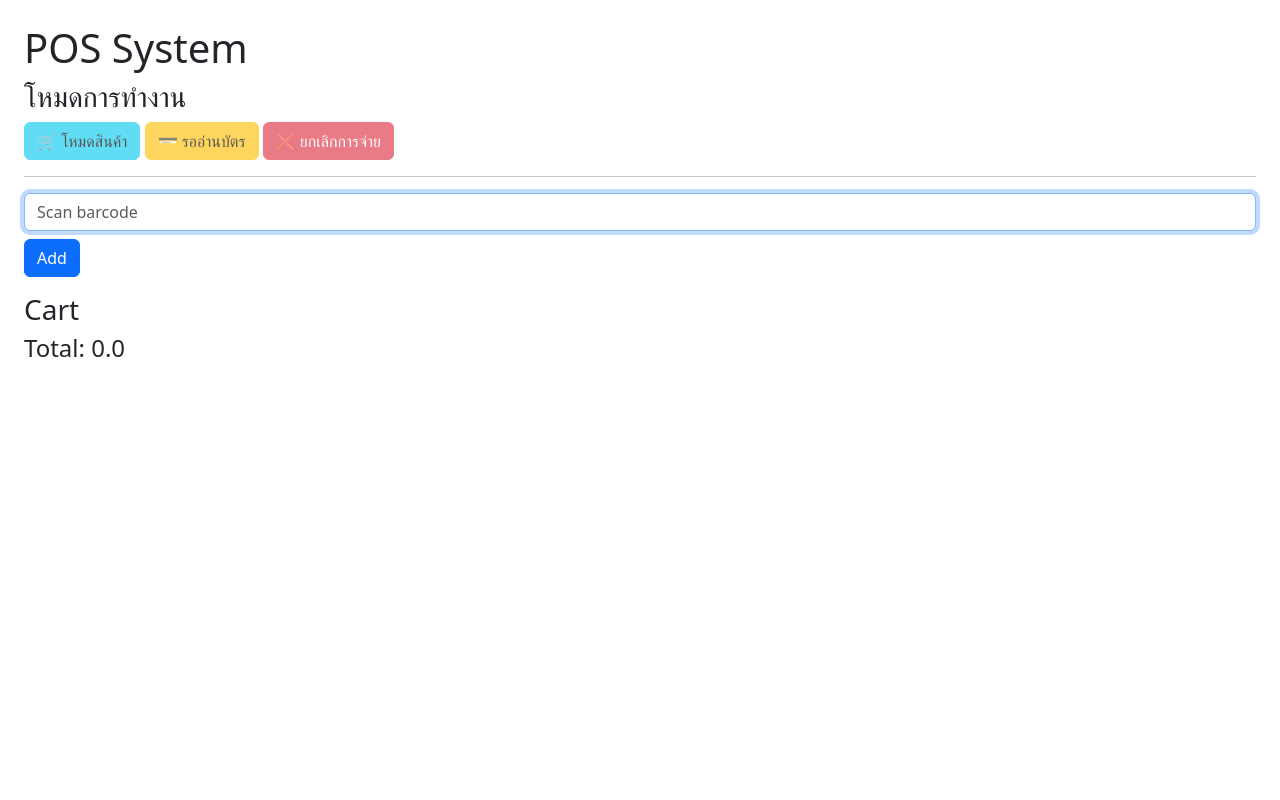
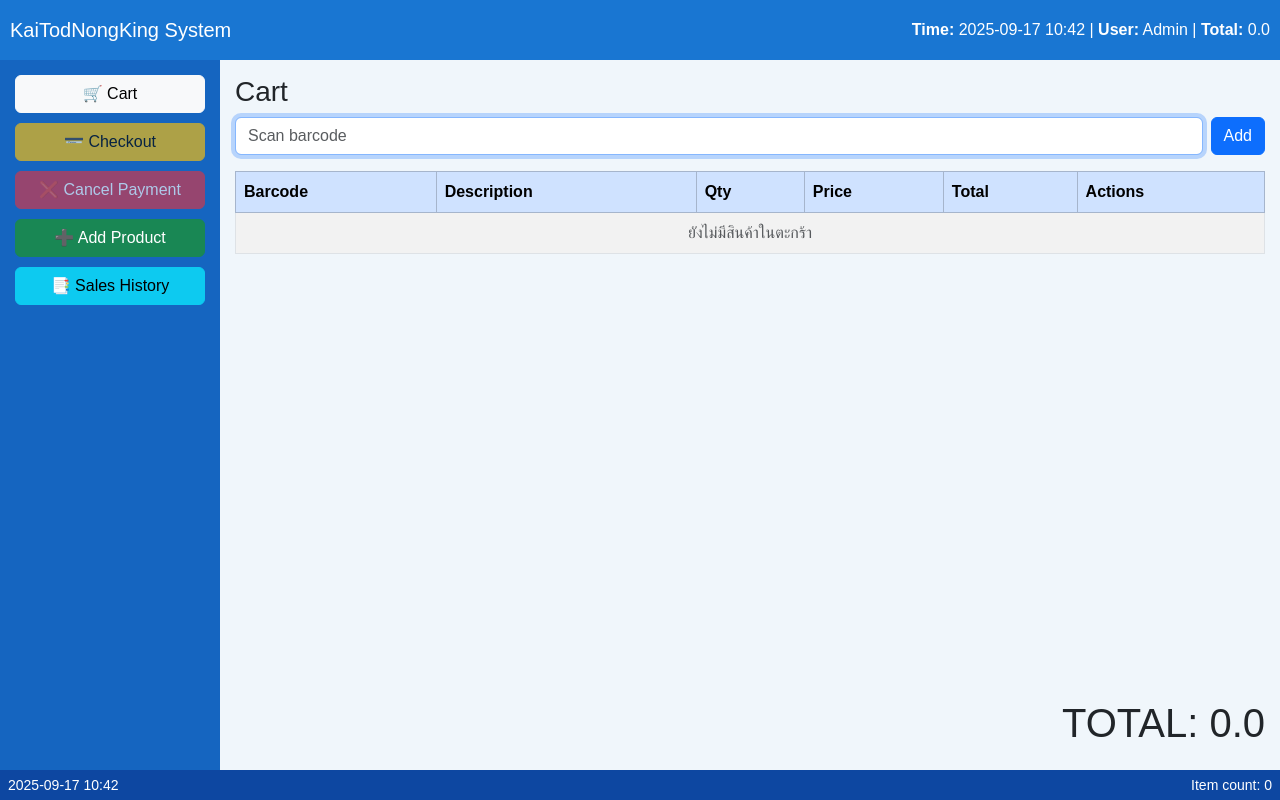
Before and after one commit to Junemo-star/embedded-projects, a Flask app: page / in a window 1280 px wide. Run offline with Flask 3, Linux system fonts and the light colour scheme; parts of the project's set-up code (start-up, migrations or seed data) failed here and were passed over; some libraries are stand-ins or nearby versions.

Commit message:
feat: Enhance POS system with product management and sales history features
- Added product addition and update functionality in `app.py` and `product_component.py`.
- Implemented sales history retrieval and display in `app.py` and `sales.html`.
- Updated the main interface in `index.html` to include links for adding products and viewing sales history.
- Created a new template `add_product.html` for adding and updating products.
- Improved UI styling for better user experience across all templates.
- Added error handling and user feedback for product management operations.
- Integrated Google Sheets API for product and sales data management.

```diff
--- a/addProduct.py
+++ b/demo/addProduct.py
@@ -11,7 +11,6 @@ scope = ["https://spreadsheets.google.com/feeds", "https://www.googleapis.com/au
 creds = ServiceAccountCredentials.from_json_keyfile_name("credentials.json", scope)
 client = gspread.authorize(creds)
 sheet = client.open_by_key(SHEET_ID).worksheet(SHEET_NAME)
-
 
 def add_new_product(barcode, name, price, qty):
     """เพิ่มสินค้าใหม่ลง Google Sheet"""
--- a/web/app.py
+++ b/web/app.py
@@ -7,6 +7,7 @@ from googleapiclient.discovery import build
 from google.auth.transport.requests import Request
 from google.oauth2.credentials import Credentials
 from google_auth_oauthlib.flow import InstalledAppFlow
+from product_component import add_or_update_product, list_products
 
 # ---------------- Config ----------------
 ser = serial.Serial("/dev/ttyS1", 9600, timeout=1)
@@ -93,7 +94,7 @@ def update_product_amount(barcode, qty):
             if str(row["barcode"]).strip() == str(barcode).strip():
                 old_amount = int(row["amount"])
                 new_amount = max(0, old_amount - qty)
-                sheet_product.update_cell(i,4,new_amount)  # column D = amount
+                sheet_product.update_cell(i,4,new_amount)
                 return True
     except Exception as e:
         print("Update amount error:", e)
@@ -109,6 +110,25 @@ def save_history(user_uid, total_price, cart):
         total_price,
         total_qty
     ])
+
+def list_sales():
+    """ดึงประวัติการขายจาก Google Sheet"""
+    try:
+        data = sheet_history.get_all_records()
+        sales = []
+        for row in data:
+            sales.append({
+                "time": row.get("time"),
+                "order": row.get("oder"),
+                "uid": row.get("user_buy"),
+                "price": row.get("price"),
+                "total_amount": row.get("total_amount")
+            })
+        return sales
+    except Exception as e:
+        print("⚠️ โหลดประวัติการขายไม่สำเร็จ:", e)
+        return []
+
 
 # ---------------- Cart Func ----------------
 def add_to_cart(barcode, name, price):
@@ -135,7 +155,6 @@ def update_cart_qty(barcode, action):
 
 # ---------------- Arduino Update ----------------
 def send_cart_update():
-    """ส่งข้อมูลล่าสุดไปให้ Arduino"""
     if cart:
         last_item = cart[-1]
         ser.write(b"MODE:PRODUCT\n")
@@ -153,8 +172,7 @@ def reset_to_product(clear_cart=True):
     current_uid = None
     current_user = None
     mode = "product"
-    ser.write(b"MODE:PRODUCT\n")
-    ser.flush()
+    send_cart_update()
 
 @app.route("/mode/<target>", methods=["POST"])
 def switch_mode(target):
@@ -167,7 +185,6 @@ def switch_mode(target):
             ser.write(b"MODE:UID\n")
             ser.flush()
     elif target == "cancel":
-        # ❌ ไม่ล้างตะกร้า แค่รีเซ็ตบัตรและกลับไปโหมด UID
         current_uid = None
         current_user = None
         mode = "uid"
@@ -176,7 +193,7 @@ def switch_mode(target):
         ser.flush()
     return redirect(url_for("index"))
 
-# ---------------- Serial Reader Thread ----------------
+# ---------------- Serial Reader ----------------
 def read_serial_loop():
     while True:
         if ser.in_waiting > 0:
@@ -197,14 +214,14 @@ threading.Thread(target=read_serial_loop, daemon=True).start()
 # ---------------- Routes ----------------
 @app.route("/")
 def index():
-    return render_template("index.html", cart=cart, total=total_price, user=current_user, mode=mode)
+    return render_template("index.html", cart=cart, total=total_price, user=current_user, mode=mode,
+                           now=datetime.now().strftime("%Y-%m-%d %H:%M"))
 
 @app.route("/scan", methods=["POST"])
 def scan():
     global total_price, mode
     if mode != "product":
         return redirect(url_for("index"))
-
     code = request.form["barcode"]
     result = find_barcode_online(code)
     if not result.empty:
@@ -221,6 +238,23 @@ def update_cart_route(barcode, action):
     send_cart_update()
     return redirect(url_for("index"))
 
+@app.route("/add_product", methods=["GET", "POST"])
+def add_product():
+    if request.method == "POST":
+        barcode = request.form.get("barcode")
+        name = request.form.get("name")
+        price = request.form.get("price")
+        qty = request.form.get("qty")
+        add_or_update_product(barcode, name, price, qty)
+        return redirect(url_for("add_product"))
+    return render_template("add_product.html", products=list_products(),
+                           user=current_user, now=datetime.now().strftime("%Y-%m-%d %H:%M"))
+
+@app.route("/sales")
+def sales_page():
+    return render_template("sales.html", sales=list_sales(), user=current_user,
+                           now=datetime.now().strftime("%Y-%m-%d %H:%M"))
+
 @socketio.on("auth_user")
 def auth_user(data):
     global current_uid, current_user, cart, total_price, mode
@@ -230,47 +264,37 @@ def auth_user(data):
     user,row = get_user_by_uid(uid)
     if not user:
         emit("auth_result", {"success": False, "msg": "❌ ไม่พบผู้ใช้ กรุณาสแกนใหม่"})
-        ser.write(b"FAIL_UID\n"); ser.flush()
-        mode = "uid"   # ✅ คงรอ UID ต่อ
-        current_uid = None
-        current_user = None
+        # ser.write(b"FAIL_UID\n"); ser.flush()
+        # mode = "uid"
+        switch_mode("cancel")
+        print("test")
         return
 
     if str(user["password"]) != str(pwd):
         emit("auth_result", {"success": False, "msg": "❌ รหัสผิด กรุณาลองใหม่"})
         ser.write(b"FAIL_PWD\n"); ser.flush()
-        mode = "uid"   # ✅ คงรอรหัสต่อ
-        current_uid = uid
+        mode = "uid"
         return
 
     if float(user["credit"]) < total_price:
         emit("auth_result", {"success": False, "msg": "❌ เครดิตไม่พอ กรุณาใช้บัตรอื่น"})
-        ser.write(b"FAIL_CREDIT\n"); ser.flush()
-        mode = "uid"   # ✅ คงรอ UID ต่อ
-        current_uid = None
-        current_user = None
+        # ser.write(b"FAIL_CREDIT\n");
+        # ser.flush()
+        # mode = "uid"
+        switch_mode("cancel")
         return
 
-    # ✅ รหัสถูก
     current_uid = uid
     current_user = user
-
-    # update credit
     new_credit = float(current_user["credit"]) - total_price
     update_credit(current_user["row"], new_credit)
 
-    # update product amount
     for item in cart:
         update_product_amount(item["barcode"], item["qty"])
 
-    # save history
     save_history(current_uid, total_price, cart)
 
-    # send email
-    order_list = "\n".join([
-        f"- {i['name']} x{i['qty']} = {i['price']*i['qty']}"
-        for i in cart
-    ])
+    order_list = "\n".join([f"- {i['name']} x{i['qty']} = {i['price']*i['qty']}" for i in cart])
     receipt = f"""
 🧾 Receipt
 --------------------------
@@ -286,10 +310,7 @@ Thank you for shopping!
 """
     send_email(current_user["email"], "Receipt - POS System", receipt)
 
-    # ส่งสัญญาณกลับไป Arduino
     ser.write(b"PAYMENT SUCCESS\n"); ser.flush()
-
-    # reset → ตะกร้าว่างหลังจ่ายเสร็จ
     reset_to_product(clear_cart=True)
     emit("auth_result", {"success": True, "msg": f"✅ จ่ายเรียบร้อย (คุณ {user['name']})"})
 
--- a/web/templates/index.html
+++ b/web/templates/index.html
@@ -1,104 +1,177 @@
 <!DOCTYPE html>
 <html>
 <head>
-  <title>POS System</title>
+  <title>Pos System</title>
   <link rel="stylesheet" href="https://cdn.jsdelivr.net/npm/bootstrap@5.3.2/dist/css/bootstrap.min.css">
   <script src="https://cdn.socket.io/4.5.4/socket.io.min.js"></script>
+  <style>
+    html, body {
+      height: 100%;
+      margin: 0;
+      overflow: hidden; /* ❌ ปิด scroll ทั้งหน้า */
+    }
+    body { background: #f0f6fb; font-family: Arial, sans-serif; }
+
+    .pos-header { background: #1976d2; color: white; padding: 10px; height: 60px; }
+    .pos-header h2 { margin: 0; font-size: 20px; }
+
+    .pos-main { display: flex; height: calc(100% - 90px); } /* Header + Footer */
+    .sidebar { background: #1565c0; color: white; padding: 15px; width: 220px; }
+    .sidebar .btn { width: 100%; margin-bottom: 10px; }
+
+    .content { flex: 1; padding: 15px; display: flex; flex-direction: column; }
+    .cart-container { flex: 1; display: flex; flex-direction: column; }
+    .cart-table { flex: 1; overflow-y: auto; } /* scroll แค่ในตาราง */
+
+    .pos-status { background: #0d47a1; color: white; padding: 8px; font-size: 14px; height: 30px; }
+    table th, table td { vertical-align: middle; }
+  </style>
 </head>
-<body class="p-4">
-  <h1>POS System</h1>
+<body>
+  <!-- Header -->
+  <div class="pos-header d-flex justify-content-between align-items-center">
+    <h2>KaiTodNongKing System</h2>
+    <div>
+      <strong>Time:</strong> {{ now }} |
+      <strong>User:</strong> Admin |
+      <strong>Total:</strong> {{total}}
+    </div>
+  </div>
 
-  <!-- ปุ่มควบคุมโหมด -->
-  <h3>โหมดการทำงาน</h3>
-  <form method="POST" action="/mode/product" style="display:inline">
-    <button type="submit" class="btn btn-info" {% if mode=="product" %}disabled{% endif %}>
-      🛒 โหมดสินค้า
+  <!-- Main Layout -->
+  <div class="pos-main">
+    <!-- Sidebar -->
+    <div class="sidebar">
+      <a href="/" class="btn btn-light">🛒 Cart</a>
+      <form method="POST" action="/mode/uid">
+        <button type="submit" class="btn btn-warning" {% if cart|length == 0 %}disabled{% endif %}>
+          💳 Checkout
         </button>
       </form>
-
-  <form method="POST" action="/mode/uid" style="display:inline">
-    <button type="submit" class="btn btn-warning"
-            {% if mode=="uid" %}disabled{% endif %}
-            {% if cart|length == 0 %}disabled{% endif %}>
-      💳 รออ่านบัตร
+      <form method="POST" action="/mode/cancel">
+        <button type="submit" class="btn btn-danger" {% if mode!="uid" %}disabled{% endif %}>
+          ❌ Cancel Payment
         </button>
       </form>
+      <a href="/add_product" class="btn btn-success">➕ Add Product</a>
+      <a href="/sales" class="btn btn-info">📑 Sales History</a>
+    </div>
 
-  <form method="POST" action="/mode/cancel" style="display:inline">
-    <button type="submit" class="btn btn-danger"
-            {% if mode!="uid" %}disabled{% endif %}>
-      ❌ ยกเลิกการจ่าย
-    </button>
+    <!-- Content -->
+    <div class="content">
+      <div class="cart-container">
+        <h3>Cart</h3>
+
+        <!-- 🔹 ช่องสแกนบาร์โค้ด -->
+        <form method="POST" action="/scan" class="mb-3 d-flex">
+          <input type="text" id="barcodeInput" name="barcode"
+                 placeholder="Scan barcode" class="form-control me-2" required autofocus>
+          <button type="submit" class="btn btn-primary">Add</button>
         </form>
-  <hr>
 
-  {% if mode == "product" %}
-  <!-- ฟอร์มสแกนบาร์โค้ด -->
-  <form method="POST" action="/scan" class="mb-3">
-    <input type="text" id="barcodeInput" name="barcode" placeholder="Scan barcode"
-           class="form-control" required autofocus>
-    <button type="submit" class="btn btn-primary mt-2">Add</button>
-  </form>
-  {% endif %}
-
-  <!-- แสดงตะกร้า -->
-  <h3>Cart</h3>
-  <ul class="list-group">
+        <div class="cart-table">
+          <table class="table table-bordered table-striped">
+            <thead class="table-primary">
+              <tr>
+                <th>Barcode</th>
+                <th>Description</th>
+                <th>Qty</th>
+                <th>Price</th>
+                <th>Total</th>
+                <th>Actions</th>
+              </tr>
+            </thead>
+            <tbody>
               {% for item in cart %}
-      <li class="list-group-item d-flex justify-content-between align-items-center">
-        {{item.name}} x{{item.qty}} = {{item.price * item.qty}}
-        <div>
+              <tr>
+                <td>{{item.barcode}}</td>
+                <td>{{item.name}}</td>
+                <td>{{item.qty}}</td>
+                <td>{{item.price}}</td>
+                <td>{{item.price * item.qty}}</td>
+                <td>
                   <form method="POST" action="/cart/update/{{item.barcode}}/add" style="display:inline">
                     <button type="submit" class="btn btn-sm btn-success">+</button>
                   </form>
                   <form method="POST" action="/cart/update/{{item.barcode}}/remove" style="display:inline">
                     <button type="submit" class="btn btn-sm btn-danger">−</button>
                   </form>
+                </td>
+              </tr>
+              {% else %}
+              <tr>
+                <td colspan="6" class="text-center text-muted">ยังไม่มีสินค้าในตะกร้า</td>
+              </tr>
+              {% endfor %}
+            </tbody>
+          </table>
         </div>
-      </li>
-    {% endfor %}
-  </ul>
-  <h4>Total: {{total}}</h4>
 
+        <h1 class="text-end">TOTAL: {{total}}</h1>
         {% if mode == "uid" %}
-  <h3>เข้าสู่โหมด UID</h3>
-  <p id="status">รออ่านบัตร...</p>
+        <div class="alert alert-info mt-3">รออ่านบัตร...</div>
         {% endif %}
+      </div>
+    </div>
+  </div>
+
+  <!-- Footer -->
+  <div class="pos-status d-flex justify-content-between align-items-center">
+    <div>{{ now }}</div>
+    <div>Item count: {{ cart|length }}</div>
+  </div>
 
   <script>
-    const socket = io();
-    let currentUID = null;
+    // const now = new Date();
+    // const formatted = now.getFullYear() + "-" +
+    //                 String(now.getMonth()+1).padStart(2,'0') + "-" +
+    //                 String(now.getDate()).padStart(2,'0');
+    // document.getElementById("docDate").innerText = formatted;
 
+    // const socket = io();
+    // let currentUID = null;
+
+    // จัดการ UID
     socket.on("uid_detected", data => {
       currentUID = data.uid;
+      const statusEl = document.querySelector(".alert-info");
+      if(statusEl){
         if(data.name){
-        document.getElementById("status").innerText =
-          "👤 ผู้ใช้: " + data.name + " → รอรหัสผ่าน...";
+          statusEl.innerText = "👤 ผู้ใช้: " + data.name + " → รอรหัสผ่าน...";
         } else {
-        document.getElementById("status").innerText =
-          "❌ ไม่พบผู้ใช้ (UID: " + currentUID + ")";
+          statusEl.innerText = "❌ ไม่พบผู้ใช้ (UID: " + currentUID + ")";
+        }
       }
     });
 
+    // จัดการ Password
     socket.on("pwd_detected", data => {
       if(currentUID){
         socket.emit("auth_user", {uid: currentUID, password: data.password});
       }
     });
 
+    // Auth Result
     socket.on("auth_result", data => {
       alert(data.msg);
       if(data.success){
         window.location.href = "/";
       } else {
-        document.getElementById("status").innerText =
-          "❌ " + data.msg + " → รอใหม่...";
+        const statusEl = document.querySelector(".alert-info");
+        if(statusEl){
+          statusEl.innerText = "❌ " + data.msg + " → รอใหม่...";
+        }
       }
     });
 
-    // Autofocus ช่องสแกนบาร์โค้ด
+    // Autofocus + Clear ช่องสแกนบาร์โค้ด
     const barcodeInput = document.getElementById("barcodeInput");
-    if(barcodeInput){ barcodeInput.focus(); }
+    if(barcodeInput){
+      barcodeInput.focus();
+      document.querySelector("form[action='/scan']").addEventListener("submit", () => {
+        setTimeout(() => { barcodeInput.value = ""; barcodeInput.focus(); }, 100);
+      });
+    }
   </script>
 </body>
 </html>
```
Also changed, not shown: web/product_component.py (added, +39 -0 lines), web/templates/add_product.html (added, +107 -0 lines), web/templates/sales.html (added, +75 -0 lines), Readme.md (added), demo/final_odroid.py (renamed from final_odroid.py), 3 other files. Lines whose indentation alone changed are shown as unchanged.
